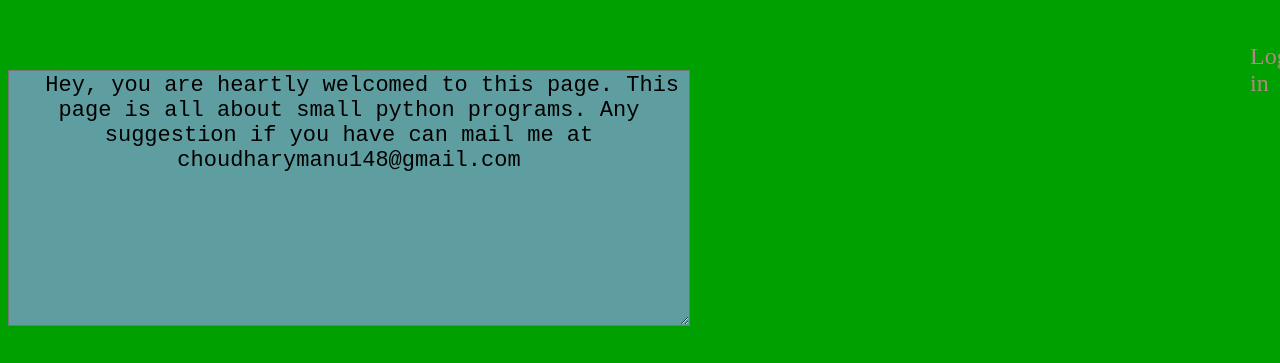
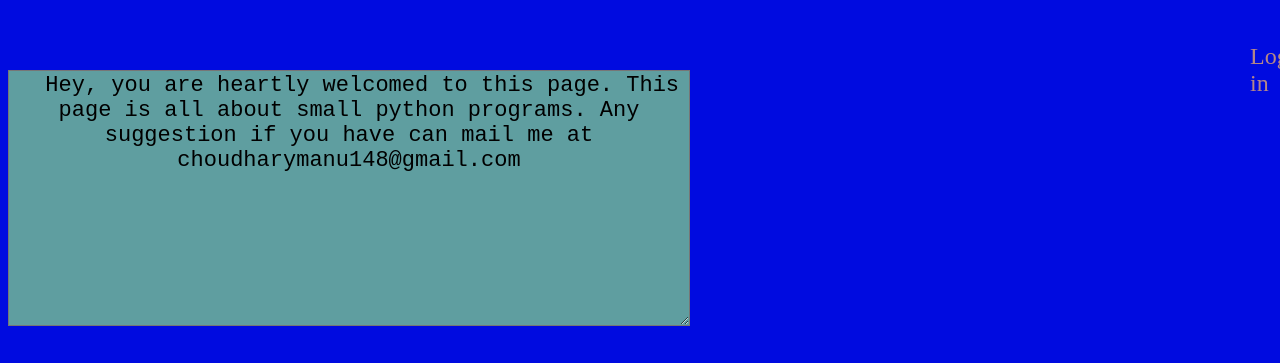
Before and after one commit to manu-prakash-choudhary/manu-prakash-choudhary, a plain HTML site: page index.html in a window 1280 px wide. Shown: the part 73-436 px from the top of the page. Drawn offline with Linux system fonts and the light colour scheme.

Commit message:
Update index.html

```diff
--- a/index.html
+++ b/index.html
@@ -24,7 +24,7 @@
 <br>
 <br><br>
 
-<body bgcolor="plain" style="color:black;">
+<body bgcolor="light blue" style="color:black;">
     <table style="width: fit-content; font-style: inherit; border: hotpink; margin-left: auto; margin-right: auto; ">
         <tr>
             <th style="font-size:40px;">Content</th>
```
